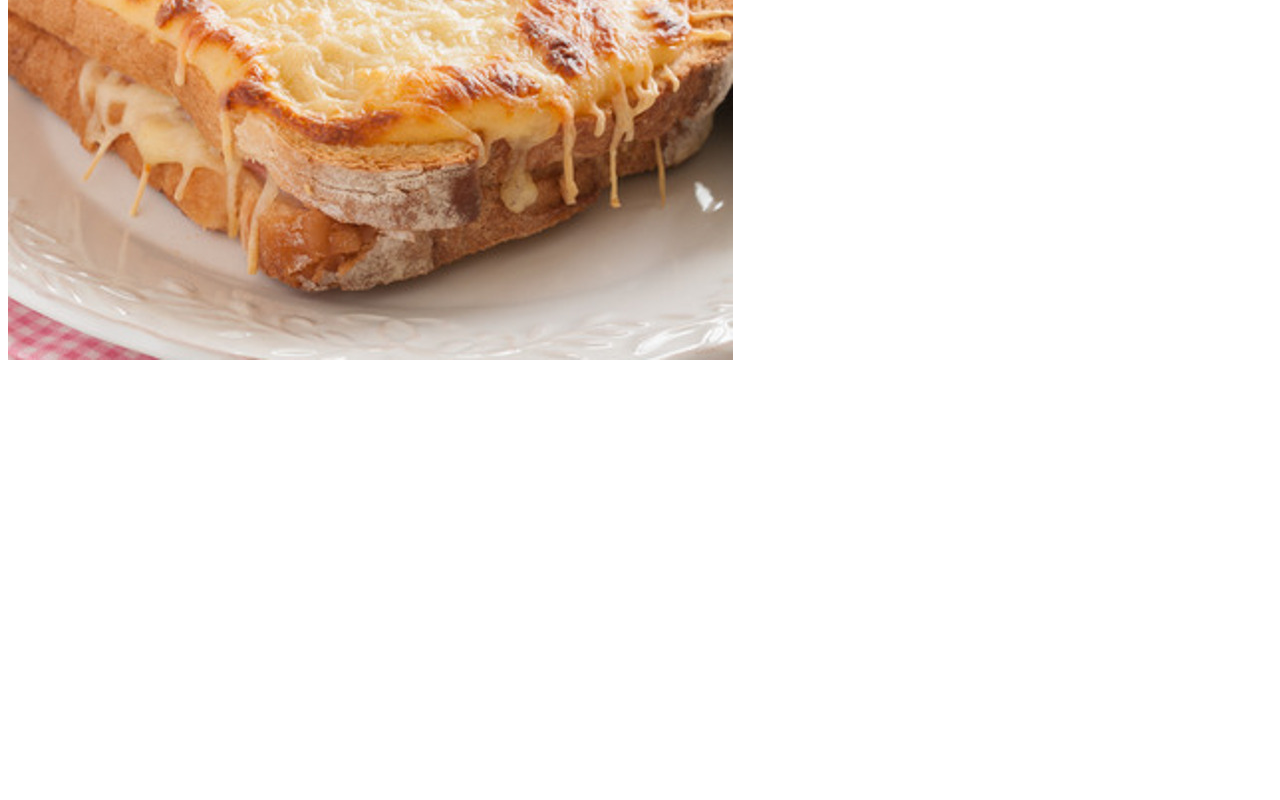
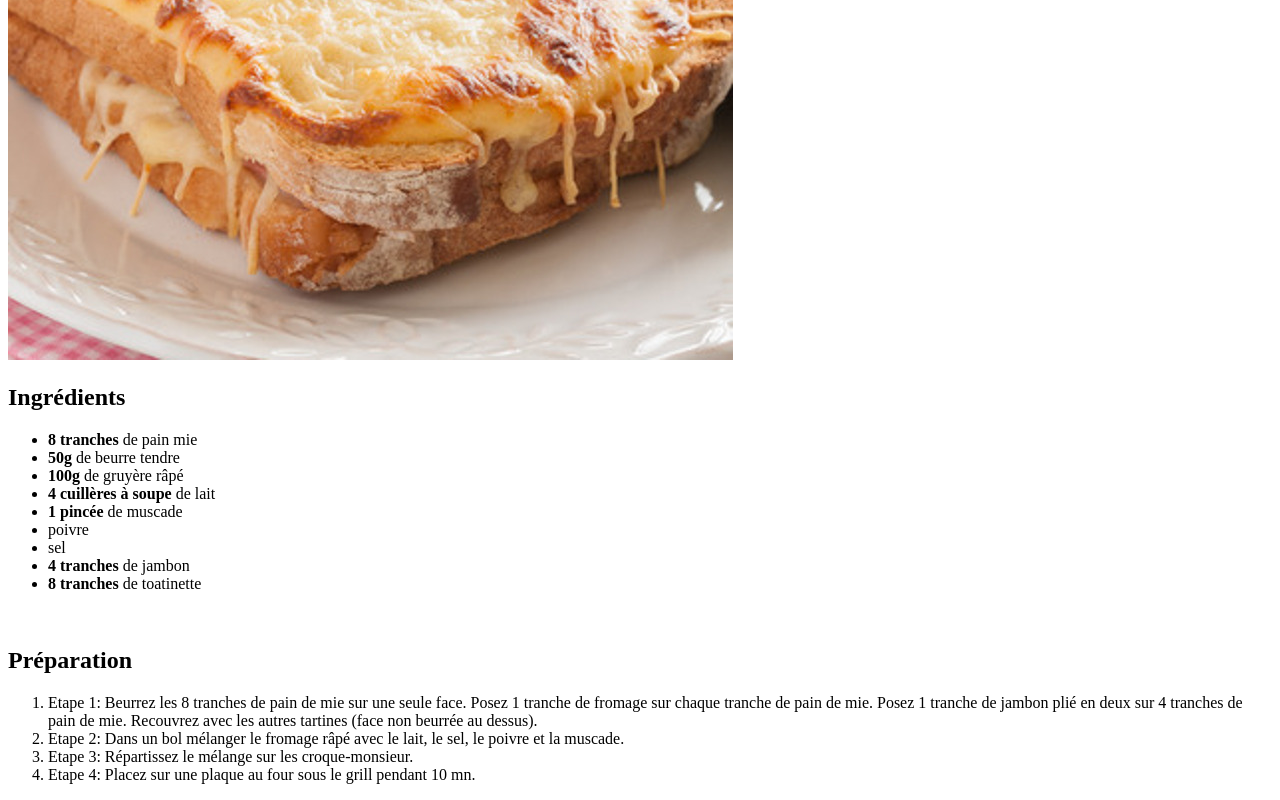
Before and after one commit to GAdrea/odin-recipes, a plain HTML site: page recipes/croquemonsieur.html in a window 1280 px wide. Shown: the part 340-1140 px from the top of the page. Before the commit the page ends 800 px from the top, so only its background shows below. Drawn offline with Linux system fonts and the light colour scheme.

Commit message:
Ajout ligne index et réalisation d'une nouvelle page
Ajout d'un nouveau paragraphe et d'une nouvelle page de recette (Que des trucs que j'aime)

```diff
--- a/recipes/croquemonsieur.html
+++ b/recipes/croquemonsieur.html
@@ -1,5 +1,5 @@
 <!DOCTYPE html>
-<html lang="fr">
+< lang="fr">
   <head>
     <meta charset="UTF-8" />
     <title>Croque-Monsieur</title>
@@ -8,6 +8,35 @@
     <h1>Le Croque-Monsieur</h1>
     <img src="croquemonsieur_photos/croque-monsieur-1.jpg" alt="Un autre de mes plats préférés" />
 
+</br>
+
+<h2>Ingrédients</h2>
+
+<p>
+  <ul>
+    <li><strong>8 tranches</strong> de pain mie</li>
+    <li><strong>50g</strong> de beurre tendre</li>
+    <li><strong>100g</strong> de gruyère râpé</li>
+    <li><strong>4 cuillères à soupe</strong> de lait</li>
+    <li><strong>1 pincée</strong> de muscade</li>
+    <li>poivre</li>
+    <li>sel</li>
+    <li><strong>4 tranches</strong> de jambon</li>
+    <li><strong>8 tranches</strong> de toatinette</li>
+  </ul>
+</p>
+</br>
+
+<h2>Préparation</h2>
+
+<p>
+  <ol>
+    <li>Etape 1: Beurrez les 8 tranches de pain de mie sur une seule face. Posez 1 tranche de fromage sur chaque tranche de pain de mie. Posez 1 tranche de jambon plié en deux sur 4 tranches de pain de mie. Recouvrez avec les autres tartines (face non beurrée au dessus). </li>
+    <li>Etape 2: Dans un bol mélanger le fromage râpé avec le lait, le sel, le poivre et la muscade. </li>
+    <li>Etape 3: Répartissez le mélange sur les croque-monsieur.</li>
+    <li>Etape 4: Placez sur une plaque au four sous le grill pendant 10 mn.</li>
+  </ol>
+</p>
 
   </body>
 </html>
```
Also changed, not shown: index.html (+6 -3 lines).
